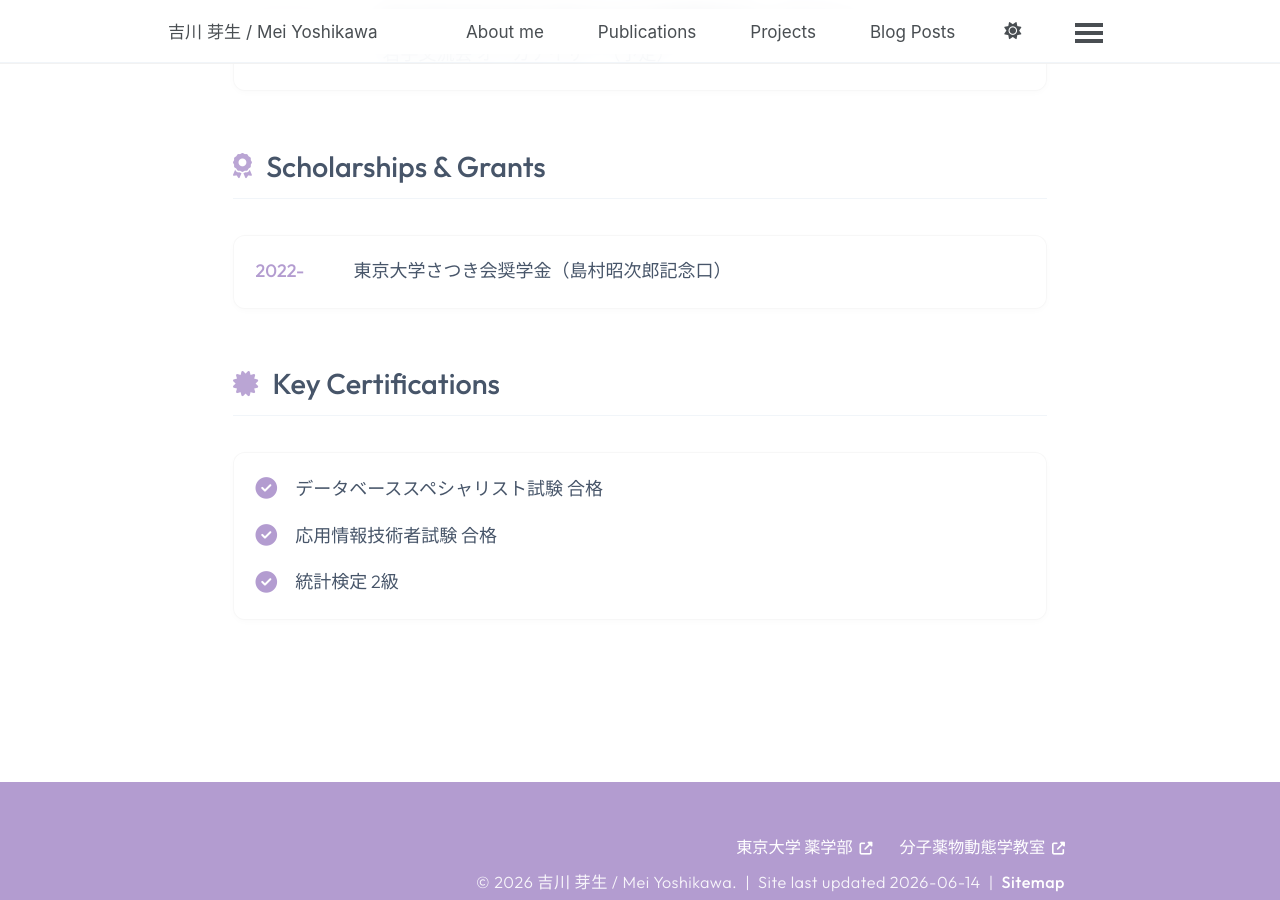
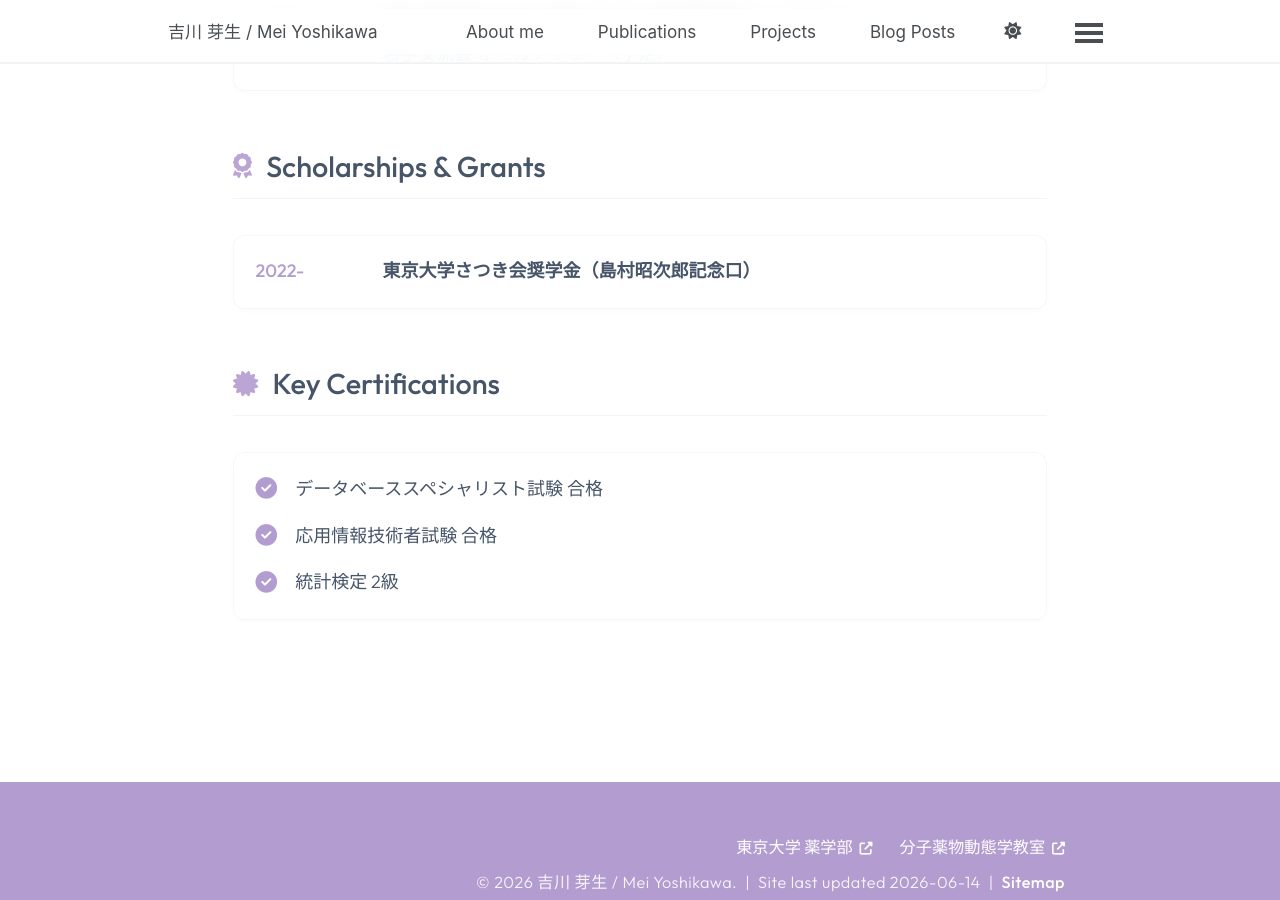
Before and after one commit to DevWithKaiju/DevWithKaiju.github.io, a Jekyll site: the page built from _pages/about.md, in a window 1280 px wide and 900 px high, scrolled down 2492 px. Built offline with Jekyll 4.4.1, drawn with Linux system fonts in a browser that asks for light colours; a script bundle is joined from its source files by our own code; library files that are not in the unit come from our copies.

Commit message:
style: format scholarships identical to other timelines

```diff
--- a/_pages/about.md
+++ b/_pages/about.md
@@ -142,8 +142,13 @@
   <section class="modern-section">
     <h2 class="section-title"><i class="fas fa-award"></i> Scholarships & Grants</h2>
     <div class="modern-card">
-      <ul class="clean-list">
-        <li><span style="display:inline-block; width: 80px; color: var(--primary-color); font-weight: 500;">2022-</span> 東京大学さつき会奨学金（島村昭次郎記念口）</li>
+      <ul class="timeline-list">
+        <li>
+          <div class="timeline-date">2022-</div>
+          <div class="timeline-content">
+            <strong>東京大学さつき会奨学金（島村昭次郎記念口）</strong>
+          </div>
+        </li>
       </ul>
     </div>
   </section>
```
